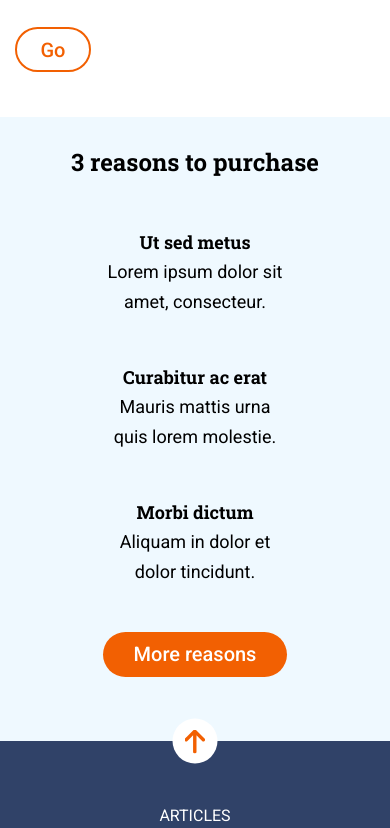
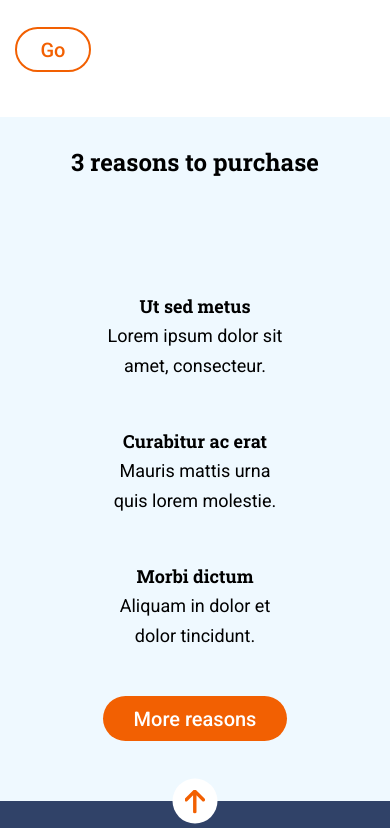
Before and after one commit to Adalab/f-m1-evaluacion-final-anniavdc, a website: page docs/index.html in a window 390 px wide. Shown: the part 1042-1870 px from the top of the page. Drawn offline with nearby package versions, Linux system fonts and the light colour scheme; files that its build step writes are made by us from their sources.

Commit message:
Fix responsive issues

```diff
--- a/_src/assets/scss/components/_buttons.scss
+++ b/_src/assets/scss/components/_buttons.scss
@@ -28,6 +28,7 @@
     margin: 0 auto;
     transition: transform ease-in-out 0.5s;
 
+
     &:hover{
         transform: scale(1.05);
     }
--- a/_src/assets/scss/layout/_footer-nav.scss
+++ b/_src/assets/scss/layout/_footer-nav.scss
@@ -8,6 +8,7 @@
     @media all and (min-width:768px){
         @include flexStart();
         height: 240px;
+        padding-top: 45px;
 
     }
 
--- a/_src/assets/scss/layout/_grid.scss
+++ b/_src/assets/scss/layout/_grid.scss
@@ -3,11 +3,11 @@
     height: 624px;
     display: grid;
     grid-template-columns: 1fr;
-    grid-template-rows: 1fr 1fr 1fr;
+    grid-template-rows: 1fr 1fr auto;
     text-align: center;
 
     @media all and (min-width:768px){
-        margin: 39px;
+        margin: 0 39px;
         height: 397px;
     }
 
--- a/_src/assets/scss/layout/_header.scss
+++ b/_src/assets/scss/layout/_header.scss
@@ -46,7 +46,7 @@
         font-size: 1.5rem;
         margin-bottom: 30px;
         margin-top: 20px;
-        width: 360px;
+        width: 400px;
     }
 }
 
--- a/_src/assets/scss/layout/_purchase-section.scss
+++ b/_src/assets/scss/layout/_purchase-section.scss
@@ -1,12 +1,12 @@
 .purchase-section{
     background-color: $colorSecondary-100;
-    height: 624px;
     margin-top: 45px;
     font-size: 1.125rem;
+    padding-bottom: 60px;
 
     @media all and (min-width:768px){
         margin-top: 60px;
-        height: 397px;
+        padding-bottom: 60px;
     }
 
 }
```
